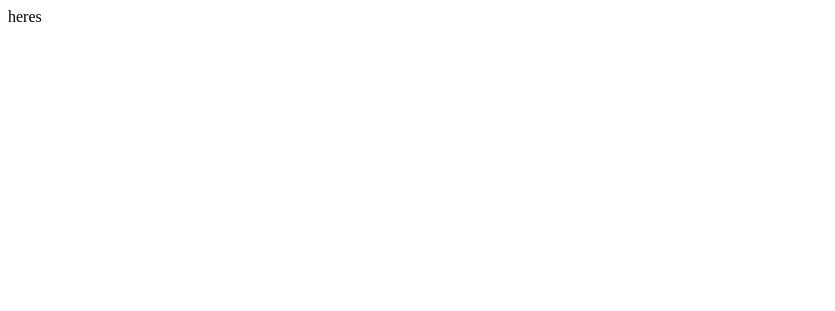
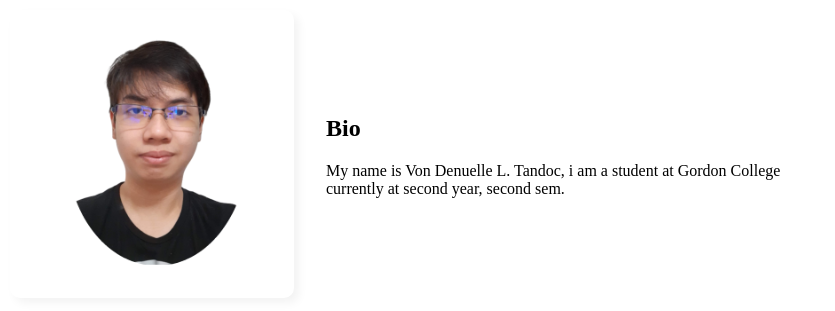
Before and after one commit to VonDenuelle/VonDenuelle.github.io, a plain HTML site: page index.html in a window 1280 px wide. Shown: the whole page, without its empty margins (0-835 px from the left). Drawn offline with Linux system fonts and the light colour scheme.

Commit message:
Added new codes

```diff
--- a/index.html
+++ b/index.html
@@ -3,8 +3,25 @@
   <head>
     <meta charset="utf-8">
     <title></title>
+    <link rel="stylesheet" href="style.css">
   </head>
   <body>
-    heres
+    <div class="wrapper">
+      <div class="container-left">
+        <div class="img-holder">
+          <img src="von.png" alt="Von Denuelle Tandoc">
+        </div>
+      </div>
+
+      <div class="container-right">
+        <div class="bio">
+          <h2>Bio</h2>
+          <p>My name is Von Denuelle L. Tandoc, i am
+          a student at Gordon College currently at
+        second year, second sem.</p>
+        </div>
+      </div>
+    </div>
+
   </body>
 </html>
--- a/style.css
+++ b/style.css
@@ -0,0 +1,31 @@
+body, html{
+  margin: 0;
+  padding: 0;
+  box-sizing: border-box;
+}
+.wrapper{
+  display: flex;
+  align-items: center;
+  justify-content: space-between;
+  width: 100vh;
+}
+.container-left{
+  width: 40%;
+}
+.img-holder{
+  width: 90%;
+  margin: 10px;
+  box-shadow: 5px 5px 10px 0px #f3f3f3;
+  border-radius: 10px;
+}
+.img-holder img{
+  width: 100%;
+  height: 100%;
+  object-fit: cover;
+}
+
+
+.container-right{
+  margin-left: 10px;
+  width: 60%;
+}
```
Also changed, not shown: von.png (added).
